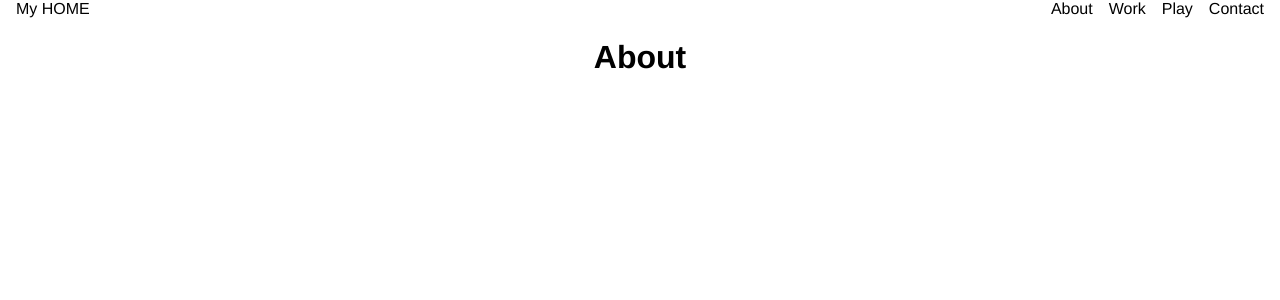
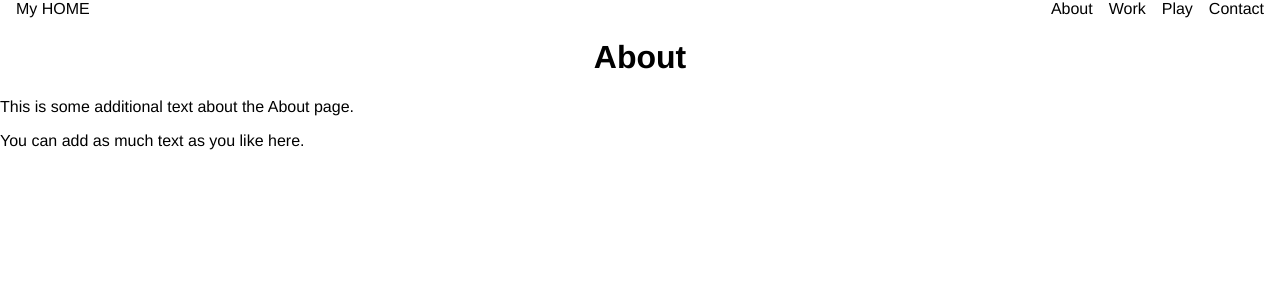
Before and after one commit to yawneazy/ayo.me, a React (Create React App) app in the folder ayos/: page /About in a window 1280 px wide. Shown: the top 300 px of the page. Built offline with nearby package versions, Linux system fonts and the light colour scheme.

Commit message:
added basic about info

```diff
--- a/ayos/src/pages/About.js
+++ b/ayos/src/pages/About.js
@@ -1,3 +1,9 @@
 export default function About() {
-    return <h1>About</h1>
+    return (
+        <div>
+            <h1>About</h1>
+            <p>This is some additional text about the About page.</p>
+            <p>You can add as much text as you like here.</p>
+        </div>
+    );
 }
```
